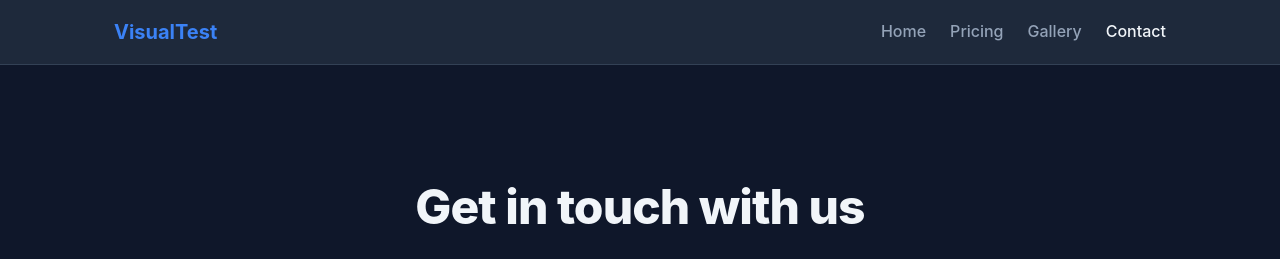
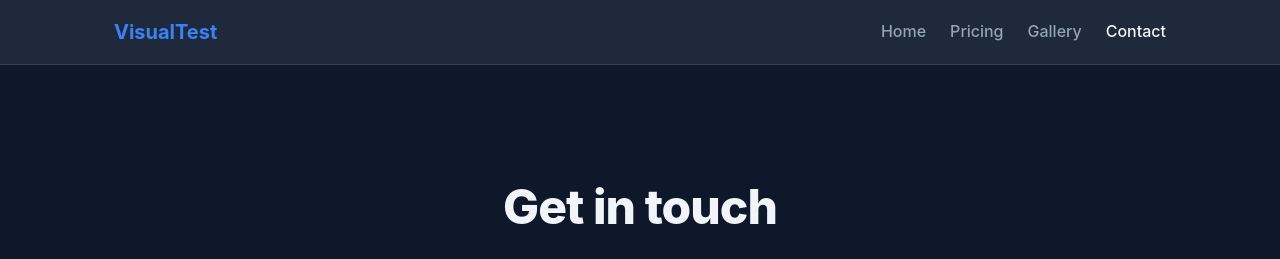
Before and after one commit to corralimited/visual-test-app, a website: page form.html in a window 1280 px wide. Shown: the top 259 px of the page. Drawn offline with Linux system fonts and the light colour scheme.

Commit message:
chore: med diff

```diff
--- a/form.html
+++ b/form.html
@@ -22,7 +22,7 @@
     <main>
       <div class="container">
         <section class="hero" style="padding: 40px 0;">
-          <h1>Get in touch with us</h1>
+          <h1>Get in touch</h1>
           <p>Tell us about your project and we&rsquo;ll get back within one business day.</p>
         </section>
 
```
Also changed, not shown: gallery.html (+1 -1 lines), pricing.html (+1 -1 lines).
